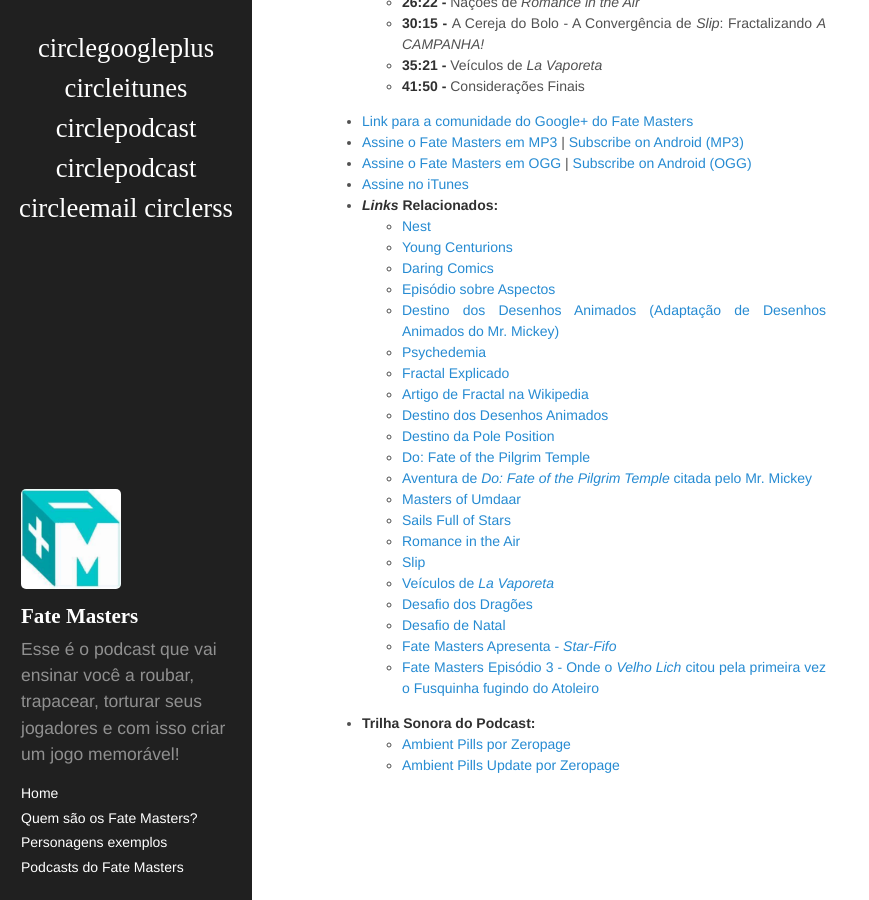
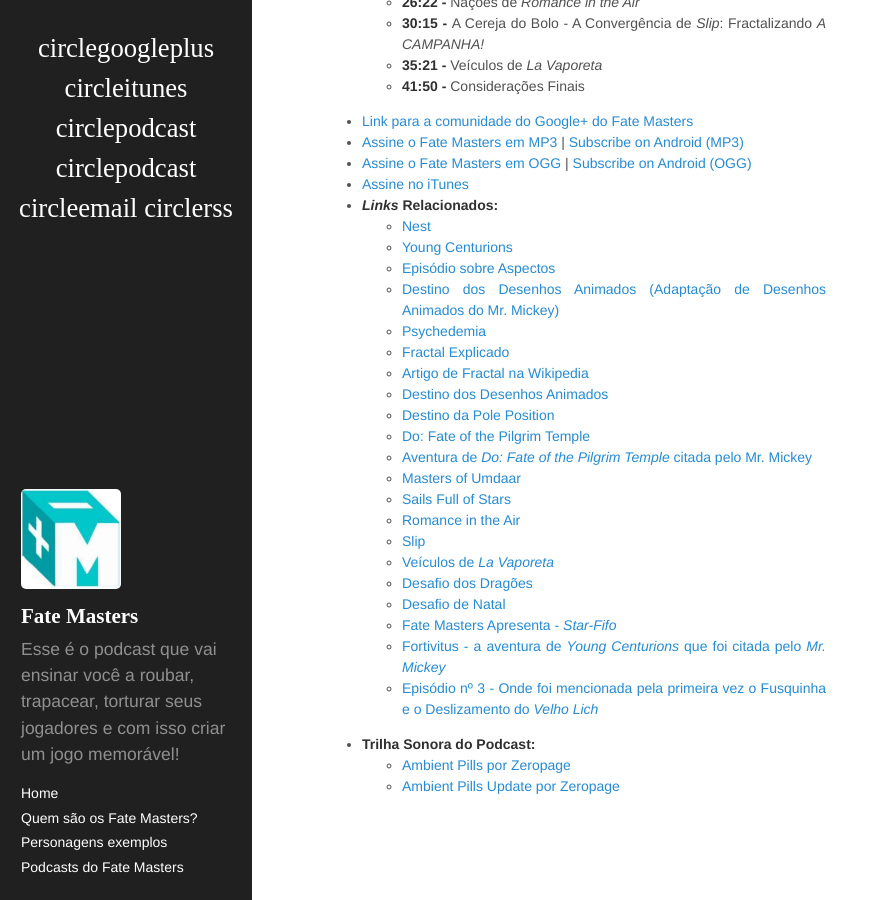
Before and after one commit to fatemasters/fatemasters, a Jekyll site: the page built from _posts/2016-05-18-FateMasters18.md, in a window 1280 px wide and 900 px high, scrolled down 2191 px. Shown: the whole window, without its empty margins (0-869 px from the left). Built offline with Jekyll 4.4.1, drawn with Linux system fonts in a browser that asks for light colours; some web fonts are replaced.

Commit message:
Fate Masters 18

```diff
--- a/_posts/2016-05-18-FateMasters18.md
+++ b/_posts/2016-05-18-FateMasters18.md
@@ -29,8 +29,6 @@
     link: http://www.drivethrurpg.com/product/153980/Nest--A-World-of-Adventure-for-Fate-Core
   - text: Young Centurions
     link: http://www.evilhat.com/home/young-centurions/
-  - text: Daring Comics
-    link: http://www.drivethrurpg.com/product/173130/Daring-Comics-RolePlaying-Game
   - text: Episódio sobre Aspectos
     link: /podcast/FateMasters2/
   - text: Destino dos Desenhos Animados (Adaptação de Desenhos Animados do Mr. Mickey)
@@ -65,7 +63,9 @@
     link: https://www.facebook.com/groups/faterpgbrasil/permalink/779360925520282/
   - text: Fate Masters Apresenta - _Star-Fifo_
     link: /podcast/FMA1-StarFifo/
-  - text: Fate Masters Episódio 3 - Onde o _Velho Lich_ citou pela primeira vez o Fusquinha fugindo do Atoleiro
+  - text: Fortivitus - a aventura de _Young Centurions_ que foi citada pelo _Mr. Mickey_
+    link: /aventuras/Fortivitus/
+  - text: Episódio nº 3 - Onde foi mencionada pela primeira vez o Fusquinha e o Deslizamento do _Velho Lich_
     link: /podcast/FateMasters3/
 events:
   - time: "00:05"
```
Also changed, not shown: other parts of _posts/2016-05-18-FateMasters18.md (+1 -1 lines).
